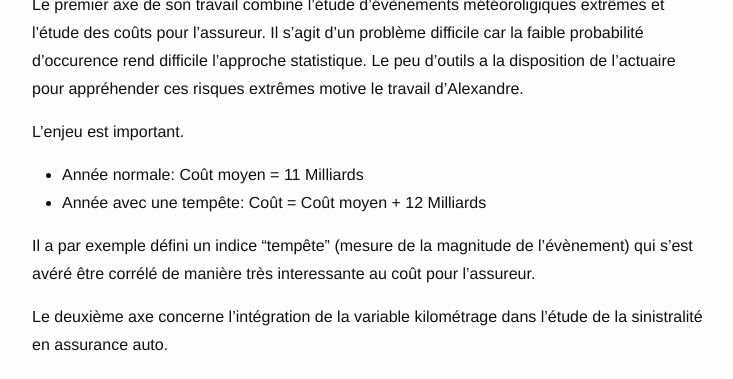
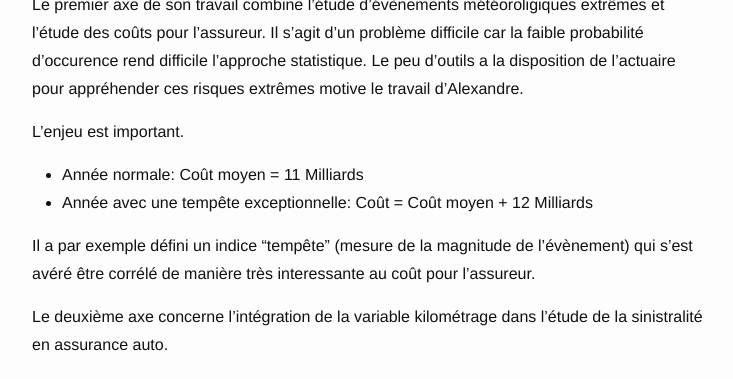
Before and after one commit to LaGauffre/LaGauffre.github.io, a Jekyll site: the page built from _posts/2014-11-09-We-Team-Building-MontPellier.markdown, in a window 1280 px wide and 900 px high, scrolled down 2804 px, cut to the strip 66-802 px from the top of the window. Shown: the top 379 px of the strip, without its empty margins (268-1001 px from the left). Built offline with Jekyll 4.4.1, drawn with Linux system fonts in a browser that asks for light colours; nearby versions of some CDN libraries; Markdown is read by kramdown in place of the engine named in the settings.

Commit message:
Tempete Exceptionnelle

```diff
--- a/_posts/2014-11-09-We-Team-Building-MontPellier.markdown
+++ b/_posts/2014-11-09-We-Team-Building-MontPellier.markdown
@@ -50,7 +50,7 @@ Le premier axe de son travail combine l'étude d'évènements météoroligiques
 L'enjeu est important.
 
 * Année normale: Coût moyen = 11 Milliards
-* Année avec une tempête: Coût = Coût moyen + 12 Milliards
+* Année avec une tempête exceptionnelle: Coût = Coût moyen + 12 Milliards
 
 Il a par exemple défini un indice "tempête" (mesure de la magnitude de l'évènement) qui s'est avéré être corrélé de manière très interessante au coût pour l'assureur.
 
```
